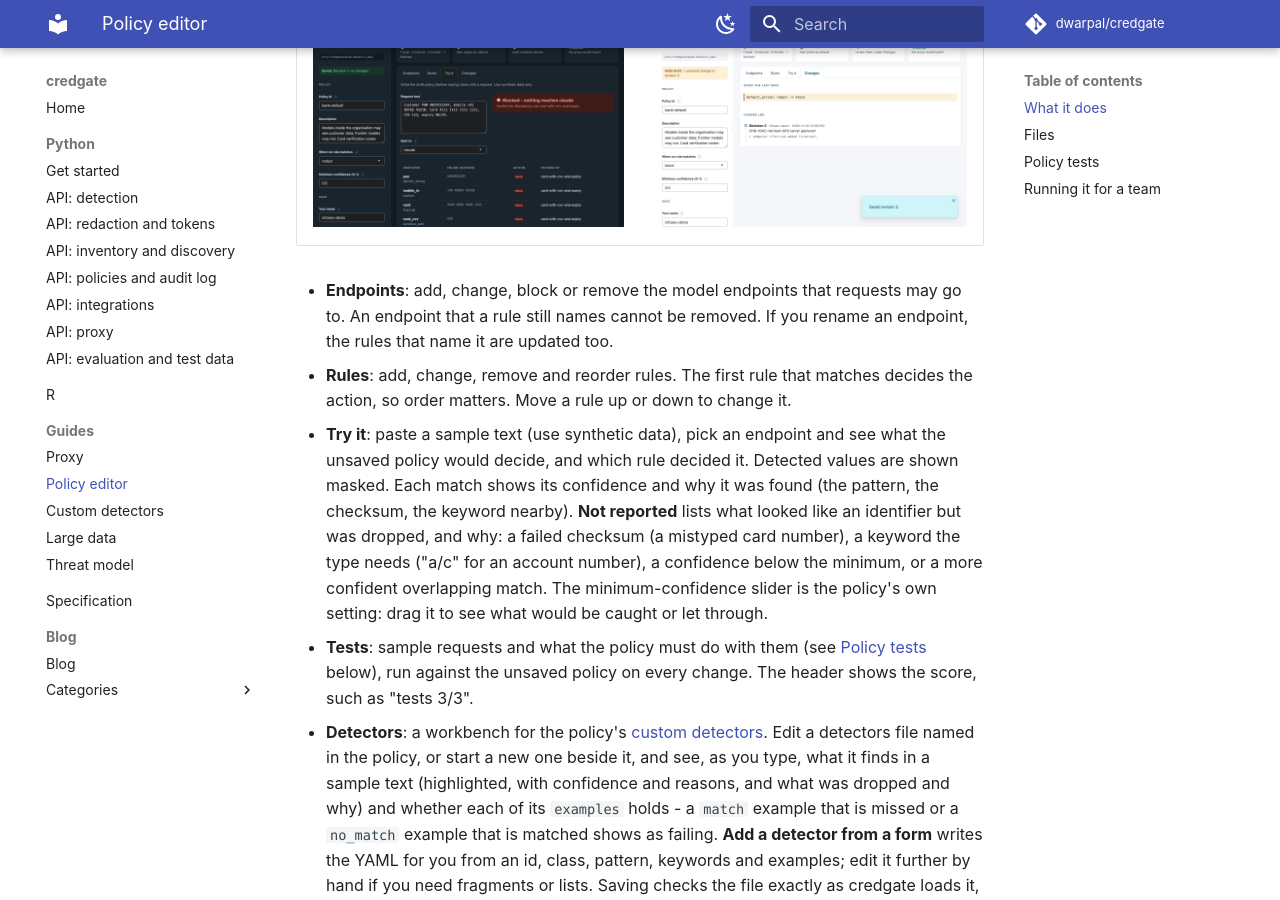
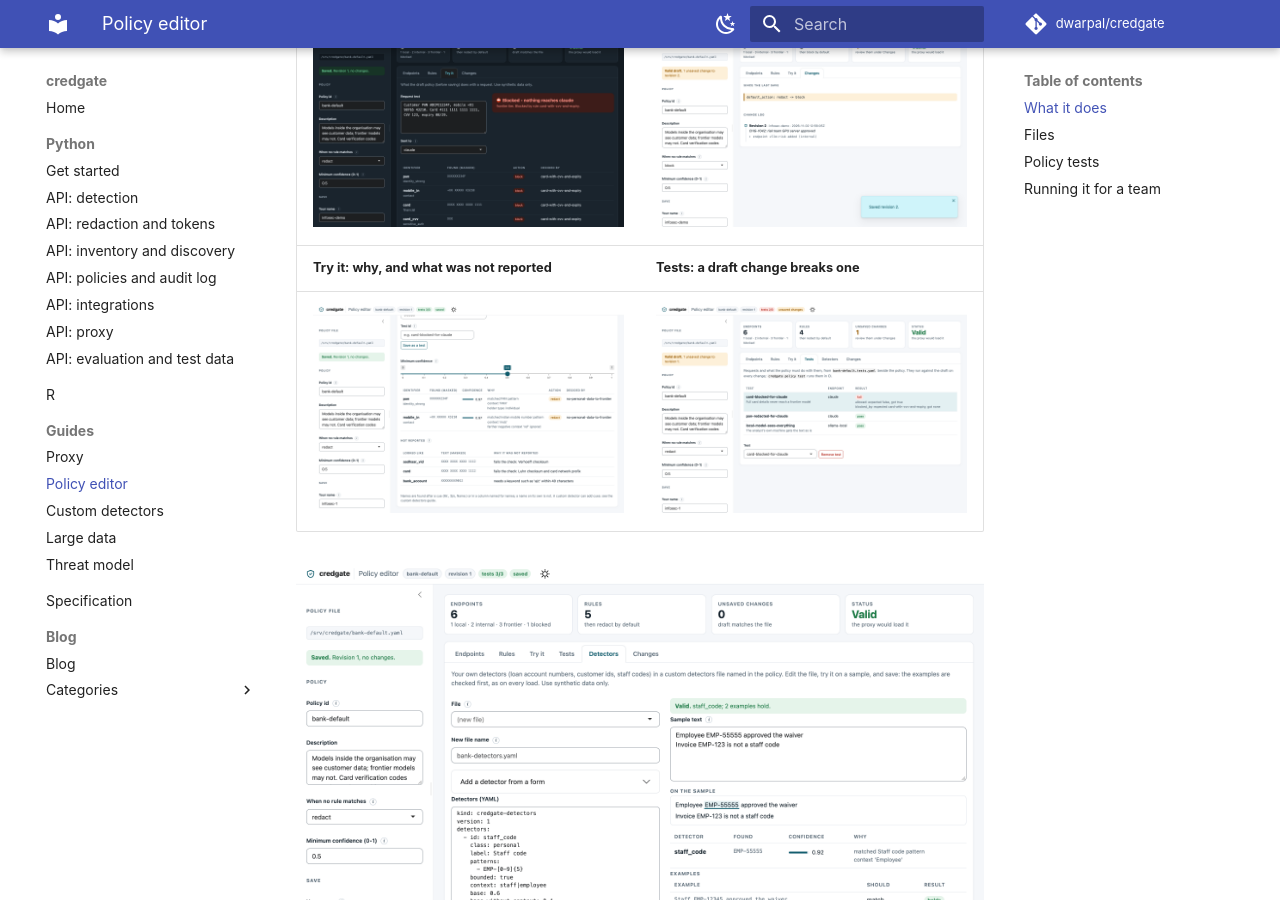
Before and after one commit to dwarpal/credgate, an MkDocs documentation site: the page built from docs/policy-editor.md, in a window 1280 px wide and 900 px high, scrolled down 1337 px. Built offline with MkDocs 1.6.1 and Material for MkDocs 9.7.7, drawn with Linux system fonts in a browser that asks for light colours; comment, search, counter and statistics services are not loaded.

Commit message:
Docs: screenshots of the editor's Tests tab, Try it explanations and detector workbench (#49)
Screenshots of the editor features added in 0.9.0, in the policy editor
guide and the custom detectors guide:

- **Try it**: confidence and reasons for each match, and what was not
reported and why (a mistyped card failing Luhn, a 12-digit reference
without its 'a/c' keyword).
- **Tests**: a draft change (the card rule removed) breaks an agreed
test; the header shows tests 2/3, with the reasons.
- **Detectors**: a staff-code detector written with the form, matching a
sample, both examples holding.

Taken from the running editor with synthetic data, at the same scale as
the existing screenshots (the workbench one is wider so its tables fit).
Docs only: no release needed; the docs site deploys from main.

```diff
--- a/docs/policy-editor.md
+++ b/docs/policy-editor.md
@@ -23,6 +23,10 @@
 | ![Rules](images/policy-editor/rules.png) | ![Try it, redacted](images/policy-editor/try-redacted.png) |
 | **Try it, blocked** (dark theme) | **Changes and the change log** |
 | ![Try it, blocked](images/policy-editor/try-blocked.png) | ![Changes](images/policy-editor/changes.png) |
+| **Try it: why, and what was not reported** | **Tests: a draft change breaks one** |
+| ![Try it with confidence, reasons and what was not reported](images/policy-editor/try-why.png) | ![Tests tab with a failing test and its reasons](images/policy-editor/tests.png) |
+
+![Detectors: a detector written with the form, tried on a sample, its examples checked](images/policy-editor/detectors.png)
 
 - **Endpoints**: add, change, block or remove the model endpoints that
   requests may go to. An endpoint that a rule still names cannot be removed.
```
Also changed, not shown: docs/custom-detectors.md (+2 -0 lines), docs/images/policy-editor/detectors.png (added), docs/images/policy-editor/tests.png (added), docs/images/policy-editor/try-why.png (added).
